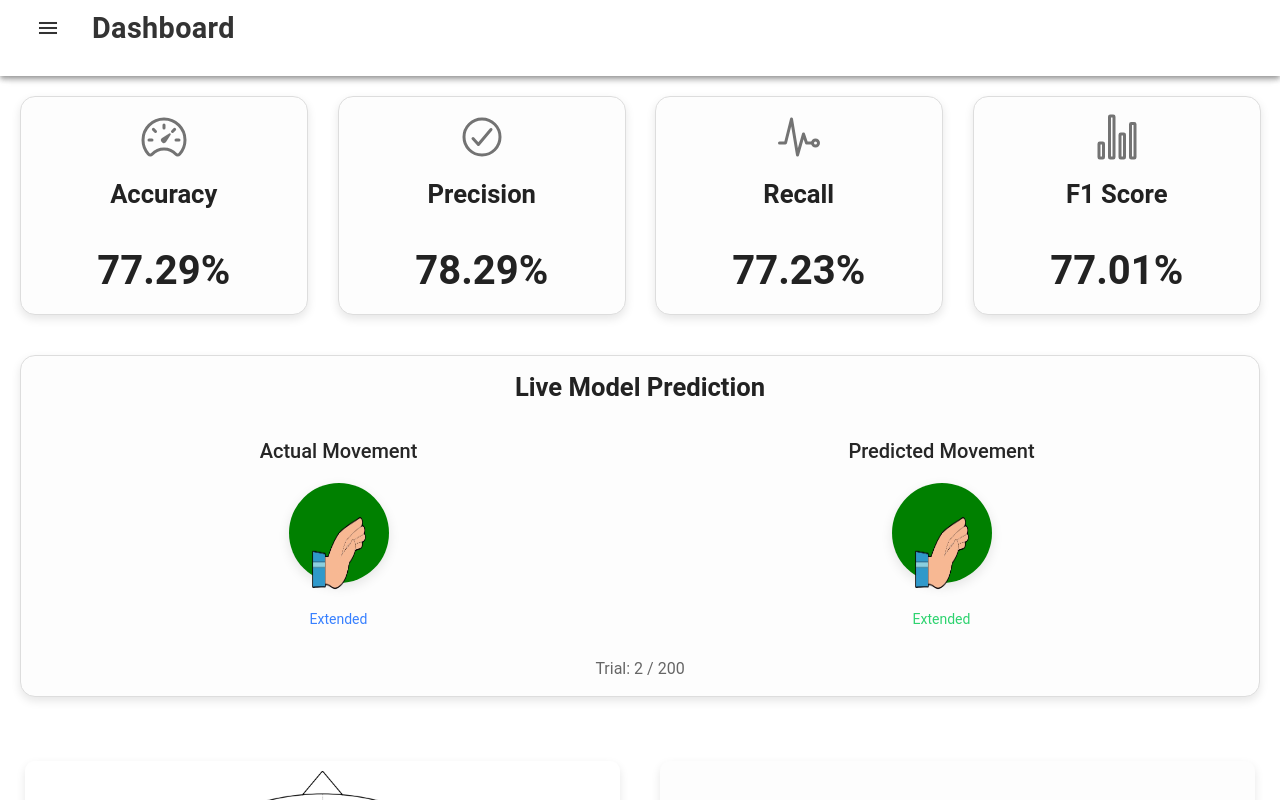
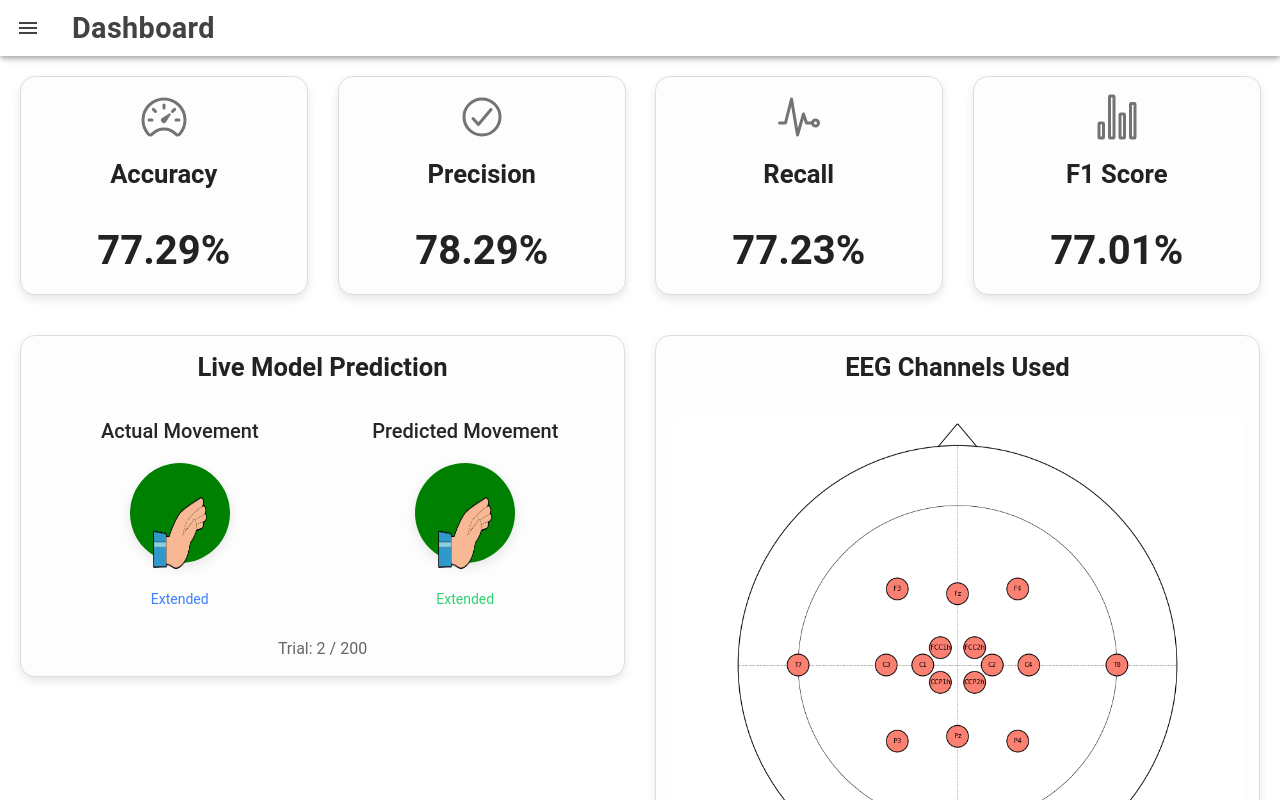
Before and after one commit to meneerfrikkie/MachineLearningDashboard, a React (Vite) app: page /home in a window 1280 px wide. Built offline with nearby package versions, Linux system fonts and the light colour scheme.

Commit message:
style: Updating Layout of Home.tsx

```diff
--- a/src/pages/Home.css
+++ b/src/pages/Home.css
@@ -181,9 +181,6 @@
   display: flex;
   flex-direction: column;
   justify-content: center;
-  background-color: var(--custom-card-bg);
-  border-radius: 10px;
-  box-shadow: 0 4px 10px rgba(0, 0, 0, 0.1);
 }
 
 .eeg-image {
--- a/src/pages/Home.tsx
+++ b/src/pages/Home.tsx
@@ -1,4 +1,4 @@
-import { IonContent, IonHeader, IonPage, IonTitle, IonToolbar, IonGrid, IonRow, IonCol, IonCard, IonCardHeader, IonCardTitle, IonCardContent, IonIcon, IonModal, IonButton, IonButtons, IonMenu, IonMenuButton, IonList, IonItem } from '@ionic/react'; // Ensure all needed components are imported
+import { IonContent, IonHeader, IonPage, IonTitle, IonToolbar, IonGrid, IonRow, IonCol, IonCard, IonCardHeader, IonCardTitle, IonCardContent, IonIcon, IonModal, IonButton, IonButtons, IonMenu, IonMenuButton, IonList, IonItem, IonText } from '@ionic/react'; // Ensure all needed components are imported
 import { speedometerOutline, checkmarkCircleOutline, pulseOutline, statsChartOutline, clipboardOutline, closeOutline } from 'ionicons/icons'; // Import icons
 import { useState } from 'react';
 import './Home.css';
@@ -51,7 +51,7 @@ const Home: React.FC = () => {
       <IonPage className="ion-page" id="main-content">
         {/* Main Header */}
         <IonHeader>
-          <IonToolbar className="custom-toolbar">
+          <IonToolbar>
             <IonButtons slot="start">
               <IonMenuButton></IonMenuButton>
             </IonButtons>
@@ -145,20 +145,20 @@ const Home: React.FC = () => {
             </IonContent>
           </IonModal>
 
-          {/* Add the Wrist Prediction Animation section */}
           <IonGrid>
             <IonRow>
-              <IonCol>
+              {/* Left Side: Wrist Animation Block */}
+              <IonCol size="12" size-md="6">
                     <WristPredictionAnimation />
               </IonCol>
-            </IonRow>
-          </IonGrid>
 
-          {/* EEG Channels and Description */}
-          <IonGrid>
-            <IonRow className="eeg-section">
-              {/* Left half: Image */}
-              <IonCol size="12" size-md="6" className="eeg-image-col">
+              {/* Right Side: EEG Channels Image and Description in one card */}
+              <IonCol size="12" size-md="6">
+                <IonCard className="custom-card">
+                  <IonCardHeader className="card-header">
+                    <IonCardTitle>EEG Channels Used</IonCardTitle>
+                  </IonCardHeader>
+                  <IonCardContent>
                     <div className="image-wrapper">
                       <img
                         src="./images/ChannelPair2.png"
@@ -166,20 +166,18 @@ const Home: React.FC = () => {
                         className="eeg-image"
                       />
                     </div>
-              </IonCol>
-
-              {/* Right half: Card with Description */}
-              <IonCol size="12" size-md="6" className="eeg-description-col">
                     <div className="custom-description-card">
-                  <IonCardTitle>EEG Channels Used</IonCardTitle>
-                  <p>
+                        <IonText style={{ textAlign: 'left' }}>
                           The metrics displayed are calculated using specific EEG channels.
                           The channels used in this experiment include x, y, and z, which help capture relevant brain activity.
-                  </p>
+                        </IonText>
                     </div>
+                  </IonCardContent>
+                </IonCard>
               </IonCol>
             </IonRow>
           </IonGrid>
+
         </IonContent>
       </IonPage>
     </>
```
Lines whose indentation alone changed are shown as unchanged.
